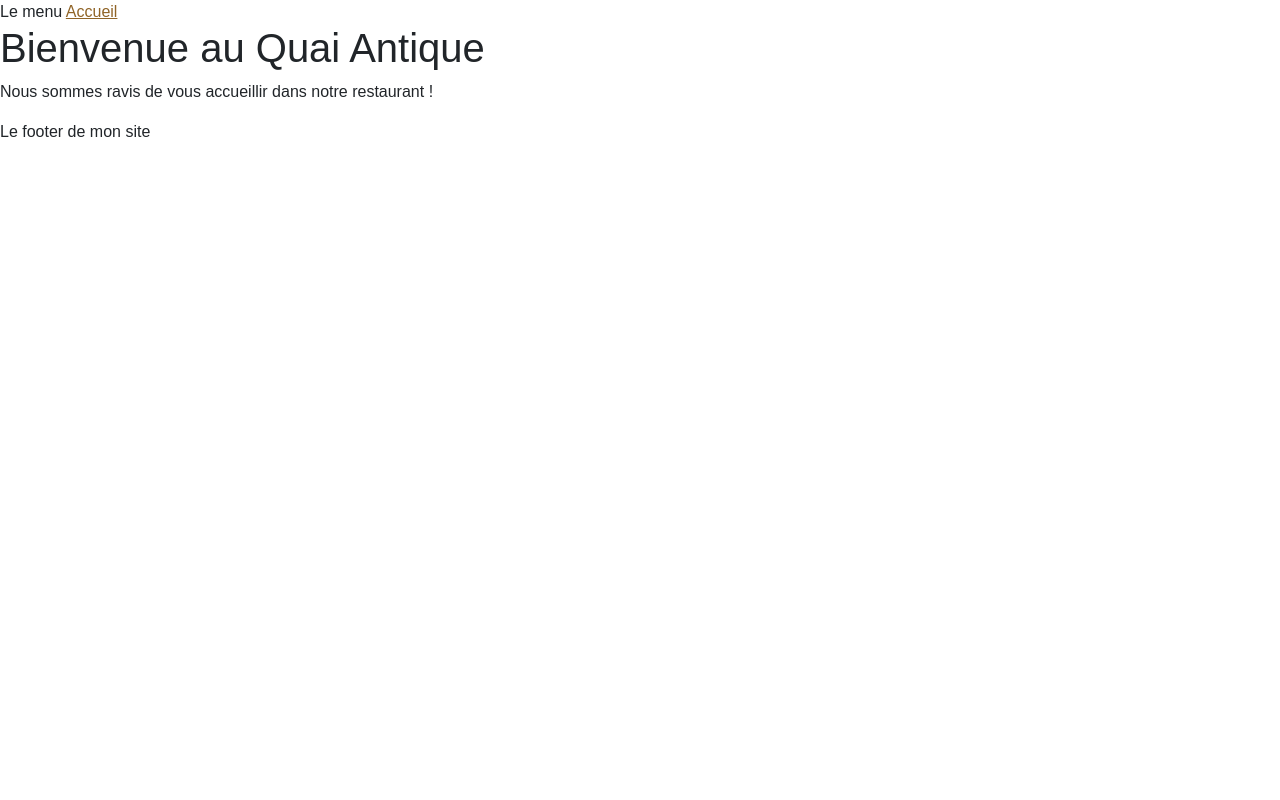
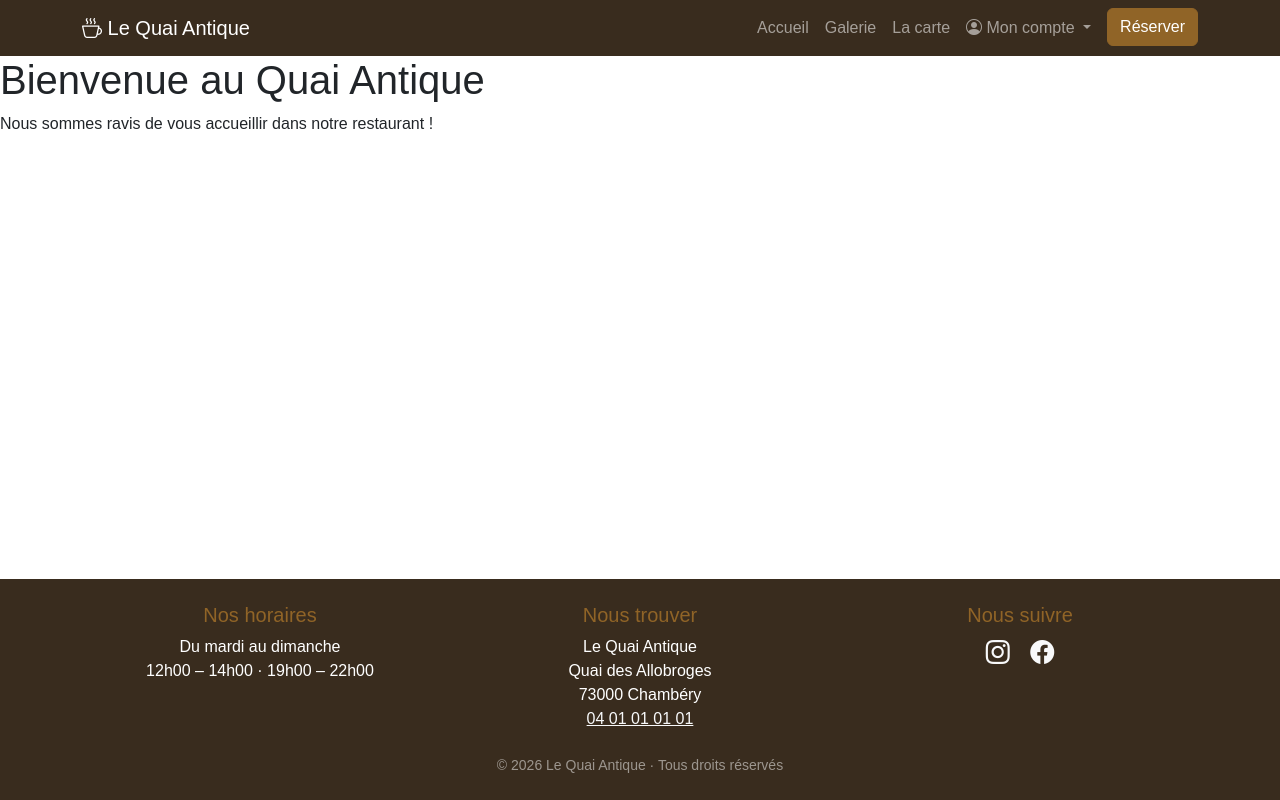
Before and after one commit to WedJ92/quai-antique, a website with bundled scripts: page index.html in a window 1280 px wide. Built offline with nearby package versions, Linux system fonts and the light colour scheme; files whose address does not match are found by name.

Commit message:
Création du header et du footer

```diff
--- a/index.html
+++ b/index.html
@@ -10,15 +10,68 @@
 
 <body>
     <header>
-        Le menu
-        <a href="/" onclick="route(event)">Accueil</a>
-    </header>
-
+  <nav class="navbar navbar-expand-lg bg-dark" data-bs-theme="dark">
+    <div class="container">
+      <a class="navbar-brand" href="/" onclick="route(event)">
+        <i class="bi bi-cup-hot"></i> Le Quai Antique
+      </a>
+      <button class="navbar-toggler" type="button" data-bs-toggle="collapse" data-bs-target="#navbarNav" aria-controls="navbarNav" aria-expanded="false" aria-label="Ouvrir le menu">
+        <span class="navbar-toggler-icon"></span>
+      </button>
+      <div class="collapse navbar-collapse" id="navbarNav">
+        <ul class="navbar-nav ms-auto">
+          <li class="nav-item"><a class="nav-link" href="/" onclick="route(event)">Accueil</a></li>
+          <li class="nav-item"><a class="nav-link" href="/galerie" onclick="route(event)">Galerie</a></li>
+          <li class="nav-item"><a class="nav-link" href="/carte" onclick="route(event)">La carte</a></li>
+          <li class="nav-item dropdown">
+            <a class="nav-link dropdown-toggle" href="#" role="button" data-bs-toggle="dropdown" aria-expanded="false">
+              <i class="bi bi-person-circle"></i> Mon compte
+            </a>
+            <ul class="dropdown-menu dropdown-menu-end">
+              <li><a class="dropdown-item" href="/signin" onclick="route(event)">Connexion</a></li>
+              <li><a class="dropdown-item" href="/signup" onclick="route(event)">Inscription</a></li>
+              <li><hr class="dropdown-divider"></li>
+              <li><a class="dropdown-item" href="/mes-reservations" onclick="route(event)">Mes réservations</a></li>
+            </ul>
+          </li>
+          <li class="nav-item ms-lg-2">
+            <a class="btn btn-primary" href="/reservation" onclick="route(event)">Réserver</a>
+          </li>
+        </ul>
+      </div>
+    </div>
+  </nav>
+</header>
     <main id="main-page">
         <!-- Le contenu de la page sera injecté ici -->
     </main>
+   <footer class="bg-dark text-white text-center footer py-4">
+  <div class="container">
+    <div class="row gy-3">
+      <div class="col-12 col-lg-4">
+        <h3 class="h5 text-primary">Nos horaires</h3>
+        <p class="mb-0">Du mardi au dimanche<br>12h00 – 14h00 · 19h00 – 22h00</p>
+      </div>
+      <div class="col-6 col-lg-4">
+        <h3 class="h5 text-primary">Nous trouver</h3>
+        <address class="mb-0">
+          Le Quai Antique<br>
+          Quai des Allobroges<br>
+          73000 Chambéry<br>
+          <a href="tel:+33401010101" class="link-light">04 01 01 01 01</a>
+        </address>
+      </div>
+      <div class="col-6 col-lg-4">
+        <h3 class="h5 text-primary">Nous suivre</h3>
+        <a href="#" class="link-light fs-4 me-3" aria-label="Instagram"><i class="bi bi-instagram"></i></a>
+        <a href="#" class="link-light fs-4" aria-label="Facebook"><i class="bi bi-facebook"></i></a>
+      </div>
+    </div>
+    <p class="small text-white-50 mt-4 mb-0">© 2026 Le Quai Antique · Tous droits réservés</p>
+  </div>
+</footer>
 
-    <footer>Le footer de mon site</footer>
+
 
     <script src="/node_modules/bootstrap/dist/js/bootstrap.bundle.min.js"></script>
     <script type="module" src="/Router/Router.js"></script>
--- a/package.json
+++ b/package.json
@@ -4,8 +4,9 @@
   "description": "Ceci est un site vitrine pour le restaurant quai antique",
   "main": "index.js",
   "scripts": {
-  "sass": "sass scss/main.scss css/main.css --watch --quiet-deps --silence-deprecation=import"
+  "sass": "sass --load-path=node_modules scss/main.scss css/main.css --watch --quiet-deps --silence-deprecation=import"
   },
+
   "repository": {
     "type": "git",
     "url": "git+https://github.com/WedJ92/quai-antique.git"
--- a/scss/_custom.scss
+++ b/scss/_custom.scss
@@ -4,4 +4,4 @@ $dark: #392C1E;
 $black: #292222;
 $font-family-sans-serif: "Montserrat", sans-serif;
 
-@import "../node_modules/bootstrap/scss/bootstrap";
+  @import "bootstrap/scss/bootstrap";
--- a/scss/main.scss
+++ b/scss/main.scss
@@ -1,2 +1,12 @@
 @import url("/node_modules/bootstrap-icons/font/bootstrap-icons.css");
 @import "custom";
+
+   body {
+     min-height: 100vh;
+     display: flex;
+     flex-direction: column;
+   }
+
+   main {
+     flex: 1;
+   }
```
Also changed, not shown: css/main.css, 1 other file.
